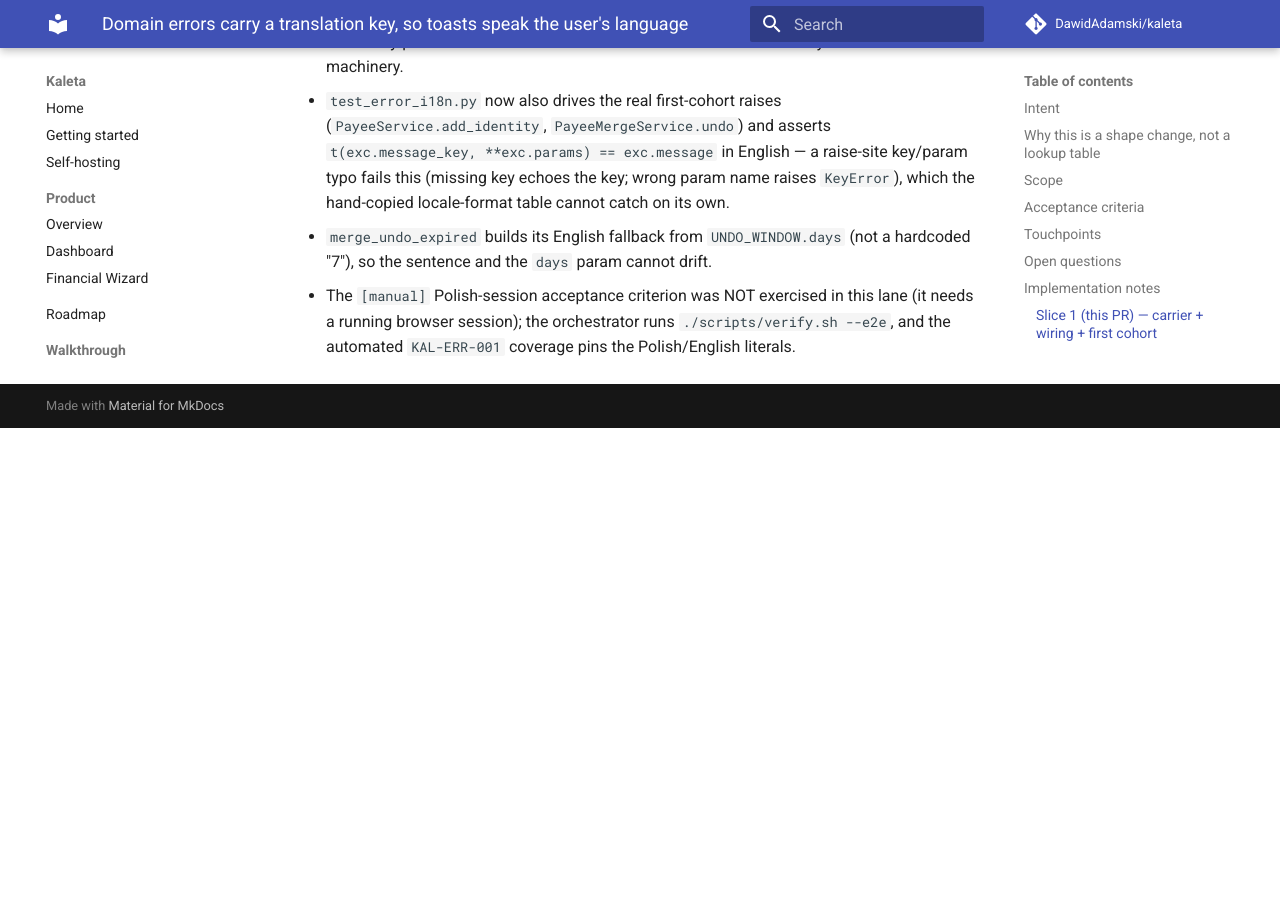
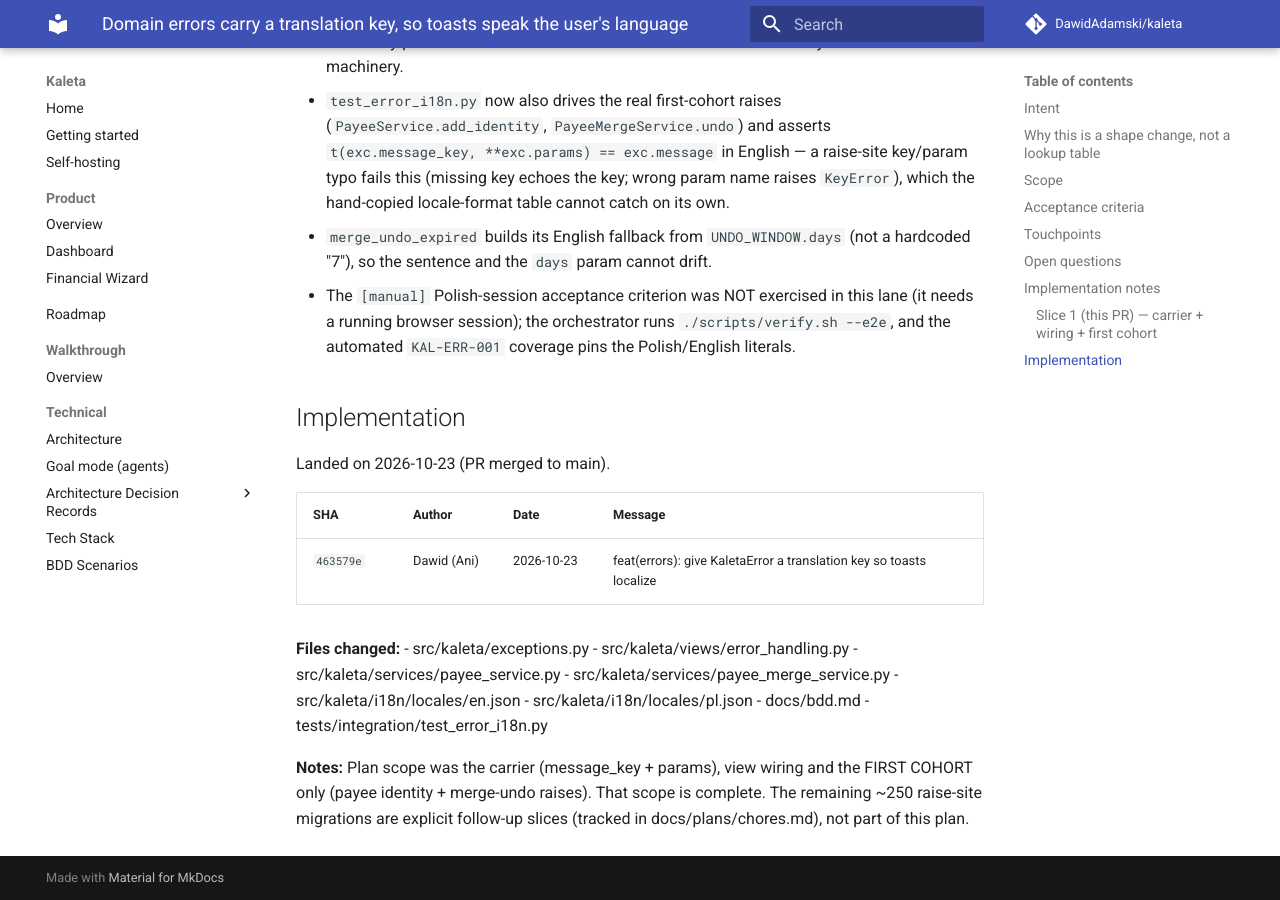
Before and after one commit to DawidAdamski/kaleta, an MkDocs documentation site: the page built from docs/plans/archive/errors-i18n-message-keys.md, in a window 1280 px wide and 900 px high, scrolled down 3299 px. Built offline with MkDocs 1.6.1 and Material for MkDocs 9.7.7, drawn with Linux system fonts in a browser that asks for light colours; comment, search, counter and statistics services are not loaded; before the commit the page ends 3727 px from its top, so only the background shows below that.

Commit message:
chore(plans): archive the two i18n plans, log the error-i18n follow-up
Both plans shipped in Wave 11 and merged:
- errors-i18n-message-keys (PR #353, 463579e) — carrier + view wiring +
  first cohort (payee identity / merge-undo). Scope complete; the
  remaining ~250 raise sites are follow-up slices.
- reports-i18n-display-keys (PR #354, 49f491b) — service emits keys,
  views resolve via t().

Stamps each plan's Implementation section, flips status to archived with
archived_at, moves them to docs/plans/archive/, fixes their roadmap_ref to
../../roadmap for the archive subdir, and updates the index. Adds a
chores.md follow-up to migrate the remaining KaletaError raise sites.

Co-Authored-By: Claude Opus 4.8 <noreply@anthropic.com>

```diff
--- a/docs/plans/errors-i18n-message-keys.md
+++ b/docs/plans/archive/errors-i18n-message-keys.md
@@ -3,8 +3,9 @@ plan_id: errors-i18n-message-keys
 title: Domain errors carry a translation key, so toasts speak the user's language
 area: cross-cutting
 effort: large
-status: in-progress
-roadmap_ref: ../roadmap.md#cross-cutting-principles
+status: archived
+archived_at: 2026-10-23
+roadmap_ref: ../../roadmap.md#cross-cutting-principles
 ---
 
 # Domain errors carry a translation key, so toasts speak the user's language
@@ -142,3 +143,23 @@ Does NOT cover:
     this lane (it needs a running browser session); the orchestrator runs
     `./scripts/verify.sh --e2e`, and the automated `KAL-ERR-001` coverage
     pins the Polish/English literals.
+
+## Implementation
+
+Landed on 2026-10-23 (PR merged to main).
+
+| SHA | Author | Date | Message |
+|---|---|---|---|
+| `463579e` | Dawid (Ani) | 2026-10-23 | feat(errors): give KaletaError a translation key so toasts localize |
+
+**Files changed:**
+- src/kaleta/exceptions.py
+- src/kaleta/views/error_handling.py
+- src/kaleta/services/payee_service.py
+- src/kaleta/services/payee_merge_service.py
+- src/kaleta/i18n/locales/en.json
+- src/kaleta/i18n/locales/pl.json
+- docs/bdd.md
+- tests/integration/test_error_i18n.py
+
+**Notes:** Plan scope was the carrier (message_key + params), view wiring and the FIRST COHORT only (payee identity + merge-undo raises). That scope is complete. The remaining ~250 raise-site migrations are explicit follow-up slices (tracked in docs/plans/chores.md), not part of this plan.
```
Also changed, not shown: docs/plans/README.md (+3 -3 lines), docs/plans/archive/reports-i18n-display-keys.md (renamed from docs/plans/reports-i18n-display-keys.md, +22 -2 lines), docs/plans/chores.md (+1 -0 lines).
